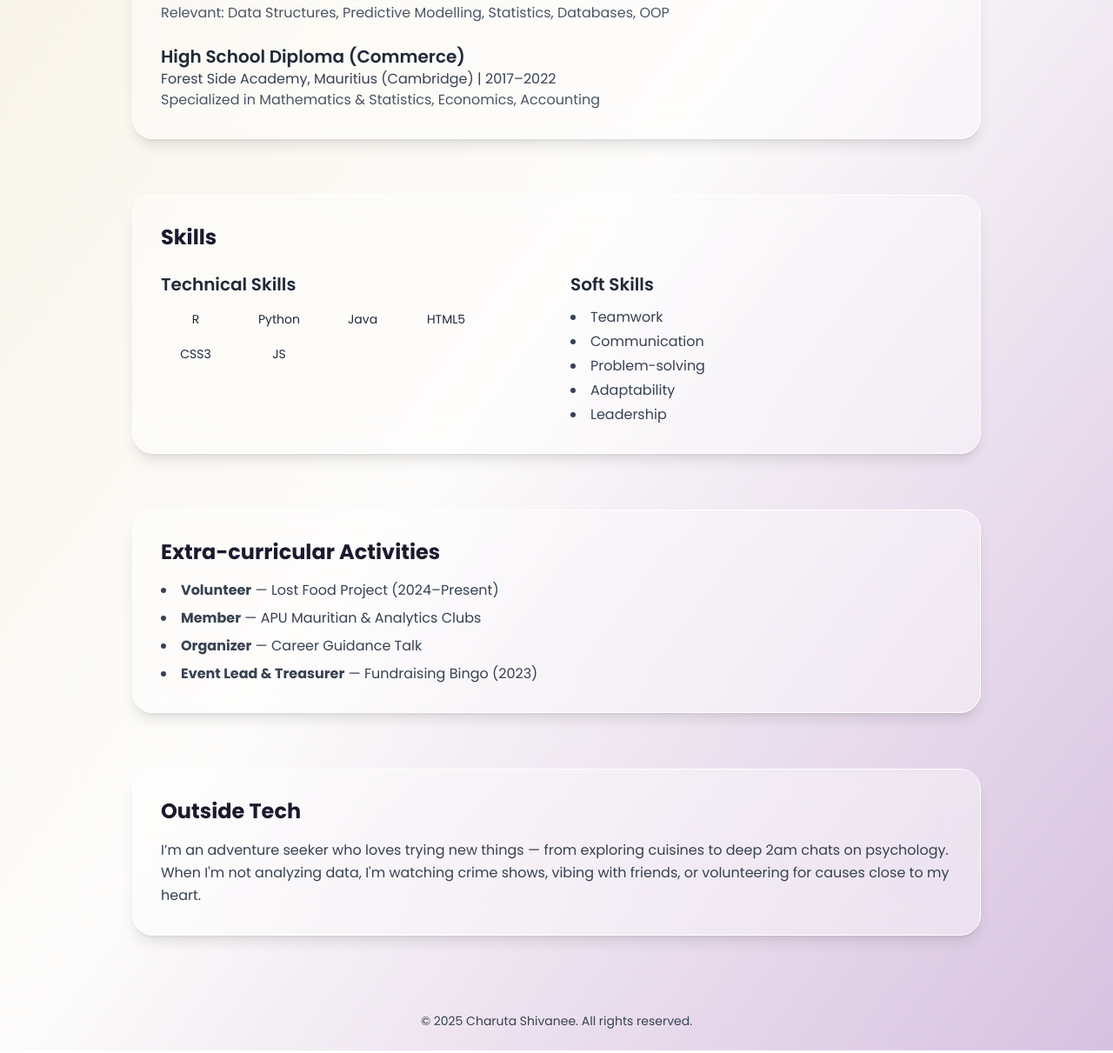
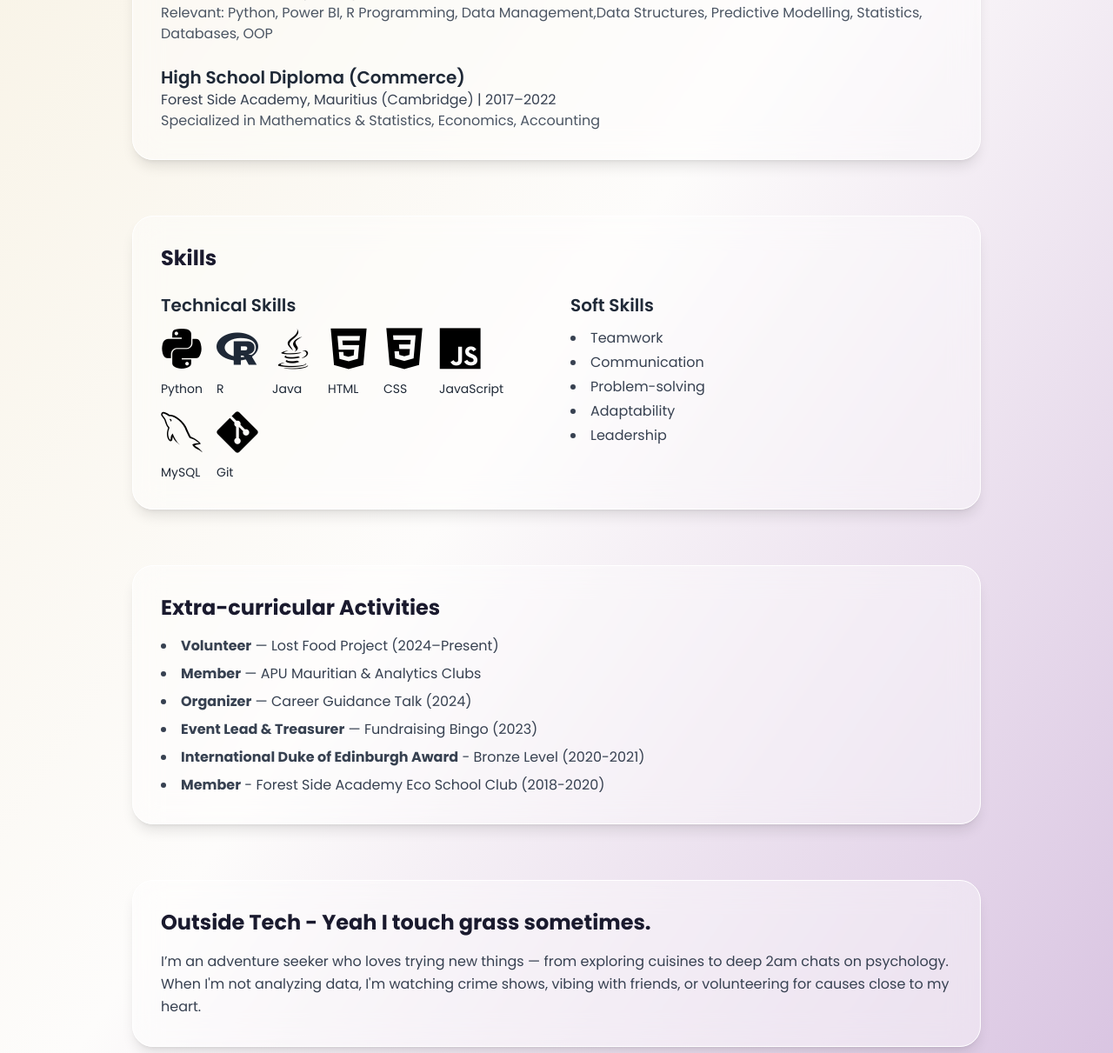
Before and after one commit to Charuta-Shivanee-Caullychurn/my-portfolio, a website: page about.html in a window 1280 px wide. Shown: the part 526-1737 px from the top of the page at 87% size. Drawn offline with nearby package versions, Linux system fonts and the light colour scheme.

Commit message:
updated about

```diff
--- a/about.html
+++ b/about.html
@@ -4,6 +4,9 @@
     <meta charset="UTF-8" />
     <meta name="viewport" content="width=device-width, initial-scale=1.0" />
     <title>Charuta Shivanee — About Me</title>
+    <!-- AOS Library -->
+    <link href="https://unpkg.com/aos@2.3.1/dist/aos.css" rel="stylesheet">
+
     <!-- Google Fonts -->
     <link href="https://fonts.googleapis.com/css2?family=Poppins:wght@400;600;700&display=swap" rel="stylesheet" />
     <!-- Tailwind CSS -->
@@ -24,8 +27,19 @@
             }
         };
     </script>
+    <link rel="stylesheet" href="https://cdn.jsdelivr.net/gh/devicons/devicon@v2.15.1/devicon.min.css">
+
 </head>
+
 <body class="bg-gradient-to-br from-beige via-softwhite to-mauve font-sans text-gray-800 min-h-screen">
+    <script src="https://unpkg.com/aos@2.3.1/dist/aos.js"></script>
+<script>
+    AOS.init({
+        duration: 1000,
+        once: true
+    });
+</script>
+
     <!-- Navigation -->
     <header class="fixed top-0 left-0 w-full z-50">
         <nav class="flex items-center justify-between px-6 py-4 bg-darknavy bg-opacity-90 backdrop-blur-md shadow-lg">
@@ -74,21 +88,22 @@
     <!-- Main Content -->
     <main class="pt-32 pb-16 max-w-5xl mx-auto px-6 space-y-16">
         <!-- Introduction -->
-        <section class="bg-white bg-opacity-40 backdrop-blur-lg rounded-3xl p-8 shadow-lg border border-white">
+        <section class="bg-white bg-opacity-40 backdrop-blur-lg rounded-3xl p-8 shadow-lg border border-white" data-aos="fade-up">
             <h2 class="text-3xl font-extrabold text-darknavy mb-4">Behind the Screens: A Bit About Me</h2>
             <p class="text-gray-700 leading-relaxed">
-                Hey there 👋🏽, I’m <span class="font-semibold">Charuta Shivanee</span> (Charu). I’m passionate about data cleaning, analysis, and deriving insights that drive impactful decisions. With a keen eye for detail and a data-driven mindset, I bridge raw numbers to meaningful narratives.
+                Hey there 😃, I’m <span class="font-semibold">Charuta Shivanee</span> (Charu). I’m passionate about data cleaning, analysis, and deriving insights that drive impactful decisions. With a keen eye for detail and a data-driven mindset, I bridge raw numbers to meaningful narratives.
             </p>
+
         </section>
 
         <!-- Education -->
-        <section class="bg-white bg-opacity-40 backdrop-blur-lg rounded-3xl p-8 shadow-lg border border-white">
+        <section class="bg-white bg-opacity-40 backdrop-blur-lg rounded-3xl p-8 shadow-lg border border-white" data-aos="fade-up">
             <h2 class="text-2xl font-bold text-darknavy mb-6">Education</h2>
             <div class="space-y-6">
                 <div>
                     <h3 class="text-xl font-semibold">B.Sc. Computer Science (Data Analytics Specialization)</h3>
                     <p class="text-gray-700">Asia Pacific University, Malaysia | 2023–2026</p>
-                    <p class="text-gray-600">Relevant: Data Structures, Predictive Modelling, Statistics, Databases, OOP</p>
+                    <p class="text-gray-600">Relevant: Python, Power BI, R Programming, Data Management,Data Structures, Predictive Modelling, Statistics, Databases, OOP</p>
                 </div>
                 <div>
                     <h3 class="text-xl font-semibold">High School Diploma (Commerce)</h3>
@@ -99,36 +114,53 @@
         </section>
 
         <!-- Skills -->
-        <section class="bg-white bg-opacity-40 backdrop-blur-lg rounded-3xl p-8 shadow-lg border border-white">
+        <section class="bg-white bg-opacity-40 backdrop-blur-lg rounded-3xl p-8 shadow-lg border border-white" data-aos="fade-up">
             <h2 class="text-2xl font-bold text-darknavy mb-6">Skills</h2>
             <div class="grid md:grid-cols-2 gap-8">
                 <!-- Technical -->
                 <div>
                     <h3 class="text-xl font-semibold mb-3">Technical Skills</h3>
                     <div class="flex flex-wrap gap-4">
-                        <div class="flex flex-col items-center w-20">
-                            <i class="devicon-r-original text-3xl"></i>
-                            <span class="mt-1 text-sm">R</span>
+                        <div class="hover:scale-110 transition-transform duration-300">
+                            <i class="devicon-python-plain text-5xl text-black"></i>
+                            <p class="mt-2 text-sm font-medium">Python</p>
                           </div>
-                        <div class="flex flex-col items-center w-20">
-                            <i class="devicon-python-plain text-3xl"></i>
-                            <span class="mt-1 text-sm">Python</span>
+
+                          <div class="hover:scale-110 transition-transform duration-300">
+                            <i class="devicon-r-original text-5xl text-grey"></i>
+                            <p class="mt-2 text-sm font-medium">R</p>
                           </div>
-                        <div class="flex flex-col items-center w-20">
-                            <i class="devicon-java-plain text-3xl"></i>
-                            <span class="mt-1 text-sm">Java</span>
+
+                          <div class="hover:scale-110 transition-transform duration-300">
+                            <i class="devicon-java-plain text-5xl text-black"></i>
+                            <p class="mt-2 text-sm font-medium">Java</p>
                           </div>
-                        <div class="flex flex-col items-center w-20">
-                            <i class="devicon-html5-plain text-3xl"></i>
-                            <span class="mt-1 text-sm">HTML5</span>
+
+                          <div class="hover:scale-110 transition-transform duration-300">
+                            <i class="devicon-html5-plain text-5xl text-black"></i>
+                            <p class="mt-2 text-sm font-medium">HTML</p>
                           </div>
-                        <div class="flex flex-col items-center w-20">
-                            <i class="devicon-css3-plain text-3xl"></i>
-                            <span class="mt-1 text-sm">CSS3</span>
+
+                          <div class="hover:scale-110 transition-transform duration-300">
+                            <i class="devicon-css3-plain text-5xl text-black"></i>
+                            <p class="mt-2 text-sm font-medium">CSS</p>
                           </div>
-                        <div class="flex flex-col items-center w-20">
-                            <i class="devicon-javascript-plain text-3xl"></i>
-                            <span class="mt-1 text-sm">JS</span>
+
+                          <div class="hover:scale-110 transition-transform duration-300">
+                            <i class="devicon-javascript-plain text-5xl text-black"></i>
+                            <p class="mt-2 text-sm font-medium">JavaScript</p>
+                          </div>
+
+                          <div class="hover:scale-110 transition-transform duration-300">
+                            <i class="devicon-mysql-plain text-5xl text-black"></i>
+                            <p class="mt-2 text-sm font-medium">MySQL</p>
+                          </div>
+
+
+
+                          <div class="hover:scale-110 transition-transform duration-300">
+                            <i class="devicon-git-plain text-5xl text-black"></i>
+                            <p class="mt-2 text-sm font-medium">Git</p>
                           </div>
                     </div>
                 </div>
@@ -147,19 +179,22 @@
         </section>
 
         <!-- Extra-curricular -->
-        <section class="bg-white bg-opacity-40 backdrop-blur-lg rounded-3xl p-8 shadow-lg border border-white">
+        <section class="bg-white bg-opacity-40 backdrop-blur-lg rounded-3xl p-8 shadow-lg border border-white" data-aos="fade-up">
             <h2 class="text-2xl font-bold text-darknavy mb-4">Extra-curricular Activities</h2>
             <ul class="list-disc list-inside text-gray-700 space-y-2">
                 <li><strong>Volunteer</strong> — Lost Food Project (2024–Present)</li>
                 <li><strong>Member</strong> — APU Mauritian & Analytics Clubs</li>
-                <li><strong>Organizer</strong> — Career Guidance Talk</li>
+                <li><strong>Organizer</strong> — Career Guidance Talk (2024)</li>
                 <li><strong>Event Lead & Treasurer</strong> — Fundraising Bingo (2023)</li>
+                <li><strong>International Duke of Edinburgh Award</strong> - Bronze Level (2020-2021)</li>
+                <li><strong>Member</strong> - Forest Side Academy Eco School Club (2018-2020)</li>
+
             </ul>
         </section>
 
         <!-- Beyond Tech -->
-        <section class="bg-white bg-opacity-40 backdrop-blur-lg rounded-3xl p-8 shadow-lg border border-white">
-            <h2 class="text-2xl font-bold text-darknavy mb-4">Outside Tech</h2>
+        <section class="bg-white bg-opacity-40 backdrop-blur-lg rounded-3xl p-8 shadow-lg border border-white" data-aos="fade-up">
+            <h2 class="text-2xl font-bold text-darknavy mb-4">Outside Tech - Yeah I touch grass sometimes.</h2>
             <p class="text-gray-700 leading-relaxed">I’m an adventure seeker who loves trying new things — from exploring cuisines to deep 2am chats on psychology. When I'm not analyzing data, I'm watching crime shows, vibing with friends, or volunteering for causes close to my heart.</p>
         </section>
     </main>
```
Also changed, not shown: index.html (+1 -1 lines). Lines whose indentation alone changed are shown as unchanged.
